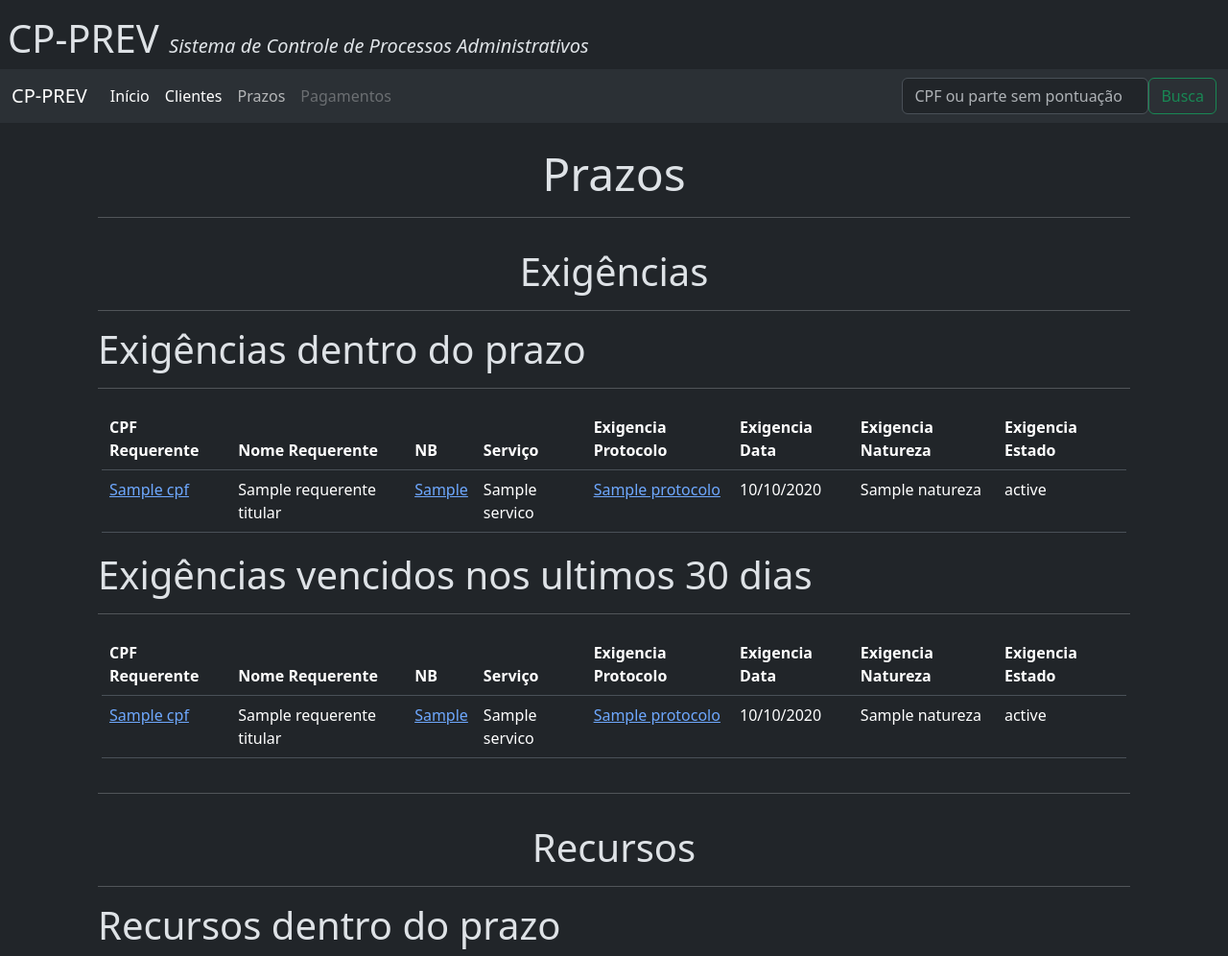
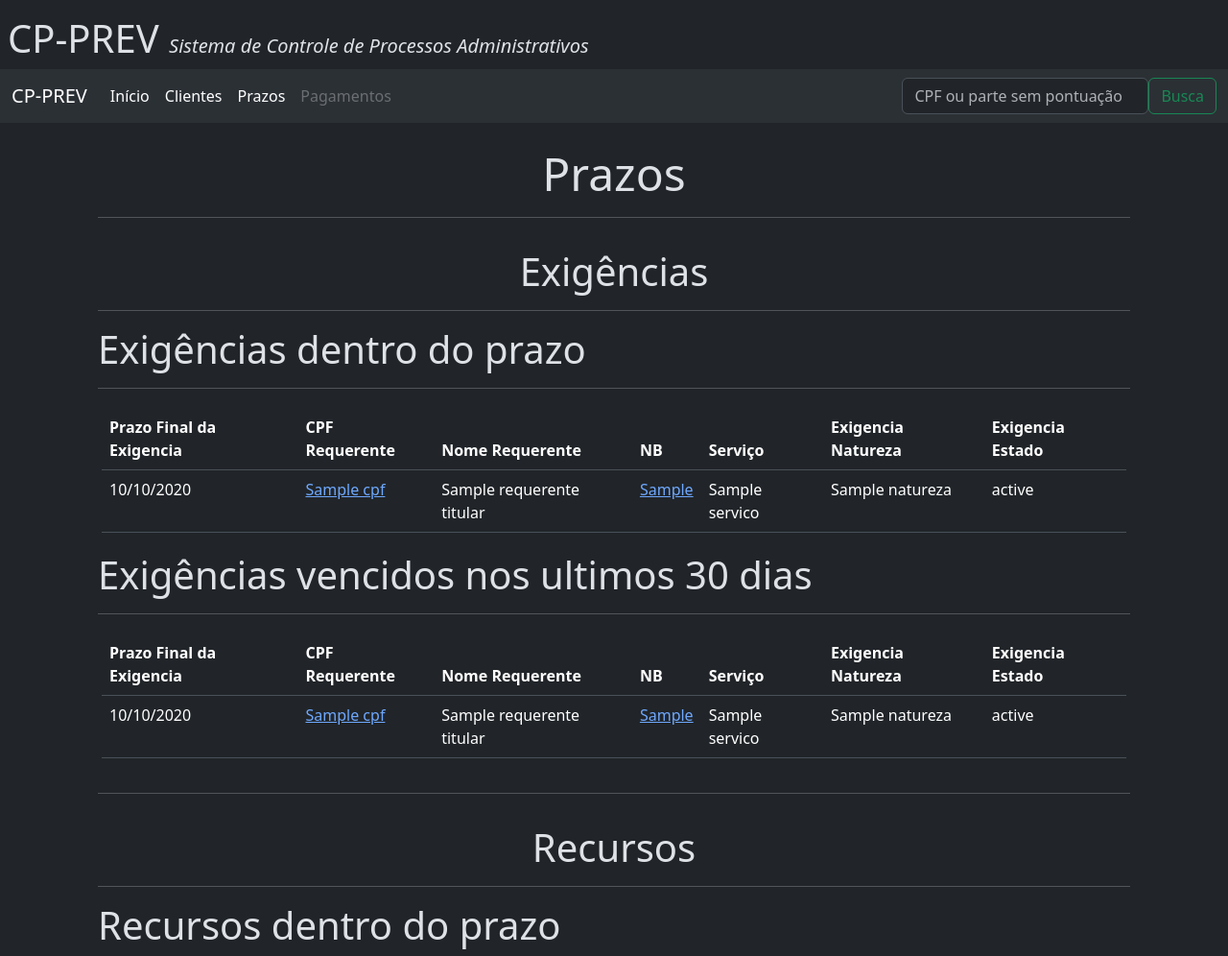
Before and after one commit to pauloadilson/PI001-G18-DRP13, a Django app: template clientes/templates/prazo.html in a window 1280 px wide. Shown: the top 996 px of the page at 96% size. Run offline with Django 5.2, Linux system fonts and the light colour scheme; the template is opened without the code that fills it: most values are stand-ins (such as "Sample title", 1, 10 or a date in 2020); some libraries are stand-ins or nearby versions.

Commit message:
Exclusão dos campos de protocolo dos modelos de exigencia e prazo e correção dos seus desdobrmentos. Adequação do campo data desses modelos para data_final_prazo, indicando a semantica do campo de maneira mais precisa.

```diff
--- a/app/templates/navbar.html
+++ b/app/templates/navbar.html
@@ -13,7 +13,7 @@
             <a class="nav-link active" aria-current="page" href="{% url 'clientes' %}">Clientes</a>
           </li>
           <li class="nav-item">
-            <a class="nav-link" href="{% url 'prazos' %}">Prazos</a>
+            <a class="nav-link active" href="{% url 'prazos' %}">Prazos</a>
           </li>
           <li class="nav-item">
             <a class="nav-link disabled" aria-disabled="true" href="#">Pagamentos</a>
--- a/clientes/templates/cliente.html
+++ b/clientes/templates/cliente.html
@@ -51,7 +51,7 @@
                     <th>Dependentes</th>
                     <th>Tutor/Curador</th>
                     <th>Instituidor</th>
-                    <th>Data</th>
+                    <th>Data do Protocolo</th>
                     <th>Estado</th>
                     <th>Observação</th>
                     <th class='col-sm-2'>Ações</th>
--- a/clientes/templates/delete.html
+++ b/clientes/templates/delete.html
@@ -30,9 +30,9 @@
                     {% if result.get_class_name == 'Requerimento' %}
                     Excluir <a href="{% url 'delete_requerimento' result.NB %}">  {{ result }} </a>
                     {% elif result.get_class_name == 'Exigencia' %}
-                    Excluir <a href="{% url 'delete_exigencia' result.NB.NB result.protocolo %}">  {{ result }} </a>
+                    Excluir <a href="{% url 'delete_exigencia' result.NB.NB result.id %}">  {{ result }} </a>
                     {% elif result.get_class_name == 'Recurso' %}
-                    Excluir <a href="{% url 'delete_recurso' result.NB.NB result.protocolo %}">  {{ result }} </a>
+                    Excluir <a href="{% url 'delete_recurso' result.NB.NB result.id %}">  {{ result }} </a>
                     {% endif %}
                 </li>
                 {% endfor %}
--- a/clientes/templates/prazo.html
+++ b/clientes/templates/prazo.html
@@ -16,12 +16,11 @@
                 <table class="table">
                     <thead>
                         <tr>
+                            <th>Prazo Final da Exigencia</th>
                             <th>CPF Requerente</th>
                             <th>Nome Requerente</th>
                             <th>NB</th>
                             <th>Serviço</th>
-                            <th>Exigencia Protocolo</th>
-                            <th>Exigencia Data</th>
                             <th>Exigencia Natureza</th>
                             <th>Exigencia Estado</th>
                         </tr>
@@ -29,12 +28,11 @@
                     <tbody>
                         {% for exigencia in exigencias_futuras %}
                         <tr>
+                            <td>{{ exigencia.data_final_prazo|date:"d/m/Y" }}</td>
                             <td><a href="{% url 'cliente' exigencia.NB.requerente_titular.cpf  %}">{{ exigencia.NB.requerente_titular.cpf }}</a> </td>
                             <td>{{ exigencia.NB.requerente_titular.nome }}</td>
                             <td><a href="{% url 'requerimento' exigencia.NB.NB %}">{{ exigencia.NB.NB }}</a></td>
                             <td>{{ exigencia.NB.servico }}</td>
-                            <td><a href="{% url 'update_exigencia' exigencia.NB.NB exigencia.protocolo %}">{{ exigencia.protocolo }} </a></td>
-                            <td>{{ exigencia.data|date:"d/m/Y" }}</td>
                             <td>{{ exigencia.natureza }}</td>
                             <td>{{ exigencia.estado }}</td>
                         </tr>
@@ -53,12 +51,11 @@
                 <table class="table">
                     <thead>
                         <tr>
+                            <th>Prazo Final da Exigencia</th>
                             <th>CPF Requerente</th>
                             <th>Nome Requerente</th>
                             <th>NB</th>
                             <th>Serviço</th>
-                            <th>Exigencia Protocolo</th>
-                            <th>Exigencia Data</th>
                             <th>Exigencia Natureza</th>
                             <th>Exigencia Estado</th>
                         </tr>
@@ -66,12 +63,11 @@
                     <tbody>
                         {% for exigencia in exigencias_vencidas %}
                         <tr>
+                            <td>{{ exigencia.data_final_prazo|date:"d/m/Y" }}</td>
                             <td><a href="{% url 'cliente' exigencia.NB.requerente_titular.cpf  %}">{{ exigencia.NB.requerente_titular.cpf }}</a> </td>
                             <td>{{ exigencia.NB.requerente_titular.nome }}</td>
                             <td><a href="{% url 'requerimento' exigencia.NB.NB %}">{{ exigencia.NB.NB }}</a></td>
                             <td>{{ exigencia.NB.servico }}</td>
-                            <td><a href="{% url 'update_exigencia' exigencia.NB.NB exigencia.protocolo %}">{{ exigencia.protocolo }} </a></td>
-                            <td>{{ exigencia.data|date:"d/m/Y" }}</td>
                             <td>{{ exigencia.natureza }}</td>
                             <td>{{ exigencia.estado }}</td>
                         </tr>
@@ -93,24 +89,22 @@
                 <table class="table">
                     <thead>
                         <tr>
+                            <th>Prazo Final do Recurso</th>
                             <th>CPF Requerente</th>
                             <th>Nome Requerente</th>
                             <th>NB</th>
                             <th>Serviço</th>
-                            <th>Recurso Protocolo</th>
-                            <th>Recurso Data</th>
                             <th>Recurso Estado</th>
                         </tr>
                     </thead>
                     <tbody>
                         {% for recurso in recursos_futuros %}
                         <tr>
+                            <td>{{ recurso.data_final_prazo|date:"d/m/Y" }}</td>
                             <td><a href="{% url 'cliente' recurso.NB.requerente_titular.cpf  %}">{{ recurso.NB.requerente_titular.cpf }}</a> </td>
                             <td>{{ recurso.NB.requerente_titular.nome }}</td>
                             <td><a href="{% url 'requerimento' recurso.NB.NB %}">{{ recurso.NB.NB }}</a></td>
                             <td>{{ recurso.NB.servico }}</td>
-                            <td><a href="{% url 'update_recurso' recurso.NB.NB recurso.protocolo %}">{{ recurso.protocolo }} </a></td>
-                            <td>{{ recurso.data|date:"d/m/Y" }}</td>
                             <td>{{ recurso.estado }}</td>
                         </tr>
                         {% endfor %}
@@ -129,24 +123,22 @@
                 <table class="table">
                     <thead>
                         <tr>
+                            <th>Prazo Final do Recurso</th>
                             <th>CPF Requerente</th>
                             <th>Nome Requerente</th>
                             <th>NB</th>
                             <th>Serviço</th>
-                            <th>Recurso Protocolo</th>
-                            <th>Recurso Data</th>
                             <th>Recurso Estado</th>
                         </tr>
                     </thead>
                     <tbody>
                         {% for recurso in recursos_vencidos %}
                         <tr>
+                            <td>{{ recurso.data_final_prazo|date:"d/m/Y" }}</td>
                             <td><a href="{% url 'cliente' recurso.NB.requerente_titular.cpf  %}">{{ recurso.NB.requerente_titular.cpf }}</a> </td>
                             <td>{{ recurso.NB.requerente_titular.nome }}</td>
                             <td><a href="{% url 'requerimento' recurso.NB.NB %}">{{ recurso.NB.NB }}</a></td>
                             <td>{{ recurso.NB.servico }}</td>
-                            <td><a href="{% url 'update_recurso' recurso.NB.NB recurso.protocolo %}">{{ recurso.protocolo }} </a></td>
-                            <td>{{ recurso.data|date:"d/m/Y" }}</td>
                             <td>{{ recurso.estado }}</td>
                         </tr>
                         {% endfor %}
```
Also changed, not shown: app/urls.py (+4 -4 lines), clientes/admin.py (+4 -4 lines), clientes/form.py (+4 -6 lines), clientes/models.py (+4 -8 lines), clientes/templates/requerimento.html (+9 -13 lines), clientes/views.py (+4 -8 lines), clientes/migrations/0018_rename_data_exigencia_data_final_prazo_and_more.py (added).
